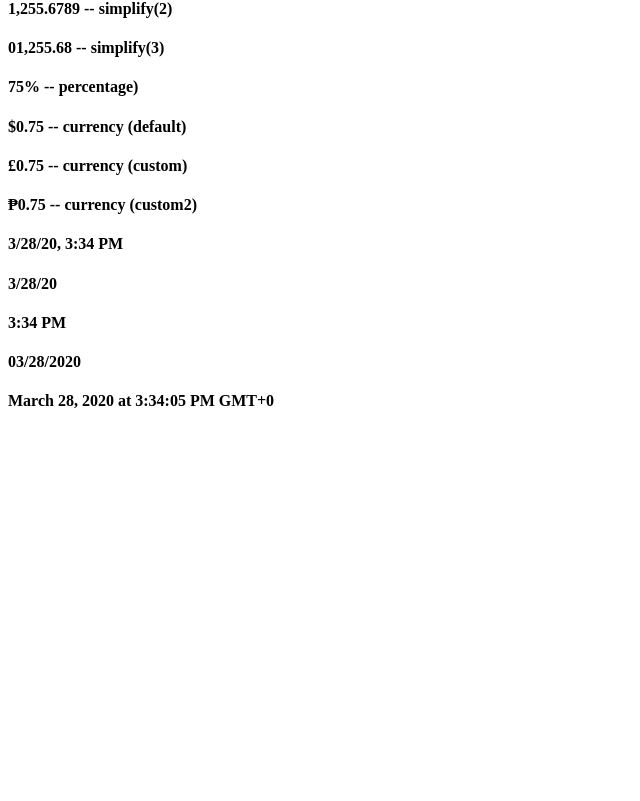
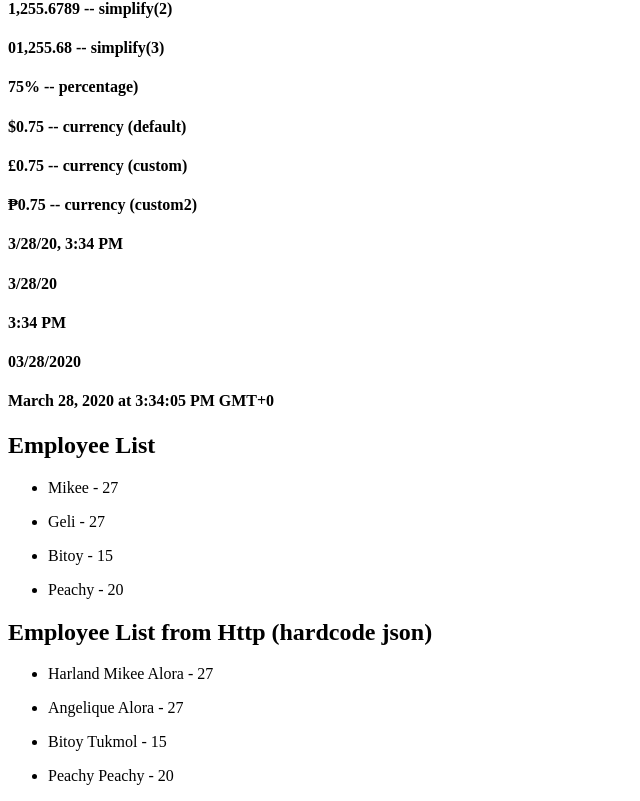
Before and after one commit to mikee223/AngularBeginner, an Angular app: page / in a window 1280 px wide. Shown: the part 978-1779 px from the top of the page, without its empty margins (0-640 px from the left). Before the commit the page ends 1410 px from the top, so only its background shows below. Built offline with nearby package versions, Linux system fonts and the light colour scheme.

Commit message:
commit from pc - services and http lesson

```diff
--- a/src/app/app.component.html
+++ b/src/app/app.component.html
@@ -112,3 +112,4 @@
 <h4>{{pipeDate | date:'long'}}</h4>
 
 <!-- Services  -->
+<app-employee></app-employee>
--- a/src/app/app.component.ts
+++ b/src/app/app.component.ts
@@ -19,7 +19,7 @@ export class AppComponent {
   public italicClass = "text-italic";
   public clickVar: number = 0;
   public messageValue = "";
-  public ifCondition = true;
+  public ifCondition = false;
   public switchCase = "hello";
   public colors = ["red","blue","green","yellow"];
 
@@ -43,10 +43,10 @@ export class AppComponent {
   }
 
   public styleClass = {
-    color : "blue",
+    color : "pink",
     fontStyle : "italic",
     fontWeight : "bold",
-    fontFamily: "Courier New"
+    fontFamily: "Times New Roman"
   }
 
   title = 'Mike System';
--- a/src/app/app.module.ts
+++ b/src/app/app.module.ts
@@ -1,22 +1,30 @@
 import { BrowserModule } from '@angular/platform-browser';
 import { NgModule } from '@angular/core';
 import { FormsModule  } from "@angular/forms"; //import to use ngModel
+import { HttpClientModule } from '@angular/common/http'
 
 import { AppRoutingModule } from './app-routing.module';
 import { AppComponent } from './app.component';
 import { TestComponent } from './test/test.component';
+import { EmployeeComponent } from './employee/employee.component';
+
+
+//services import
+import { EmployeeService } from "./employee.service";
 
 @NgModule({
   declarations: [
     AppComponent,
-    TestComponent
+    TestComponent,
+    EmployeeComponent
   ],
   imports: [
     BrowserModule,
     AppRoutingModule,
-    FormsModule // import FormsModule
+    FormsModule, // import FormsModule
+    HttpClientModule //import HttpClientModule
   ],
-  providers: [],
+  providers: [EmployeeService],
   bootstrap: [AppComponent]
 })
 export class AppModule { }
--- /dev/null
+++ b/src/app/employee.service.ts
@@ -0,0 +1,28 @@
+import { Injectable } from '@angular/core';
+import { HttpClient} from '@angular/common/http';
+import { IEmployee } from './interface/employee';
+import { Observable } from 'rxjs';
+
+@Injectable({
+  providedIn: 'root'
+})
+export class EmployeeService {
+
+  constructor(private http: HttpClient) { }
+
+  getEmployees() {
+    return [
+      {"id":1, "name": "Mikee","age" : 27 },
+      { "id": 2, "name": "Geli", "age": 27 },
+      { "id": 3, "name": "Bitoy", "age": 15 },
+      { "id": 4, "name": "Peachy", "age": 20 }
+    ]
+  }
+
+  private _url: string ="/assets/data/EmployeeList.json";
+
+  getEmployees_http() : Observable<IEmployee[]> {
+    return this.http.get<IEmployee[]>(this._url);
+  }
+
+}
--- /dev/null
+++ b/src/app/employee/employee.component.html
@@ -0,0 +1,11 @@
+<h2>Employee List</h2>
+
+<ul *ngFor="let employee of employees">
+    <li>{{employee.name}} - {{employee.age}}</li>
+</ul>
+
+<h2>Employee List from Http (hardcode json)</h2>
+
+<ul *ngFor="let employee of employeesHttp">
+    <li>{{employee.name}} - {{employee.age}}</li>
+</ul>
--- /dev/null
+++ b/src/app/employee/employee.component.ts
@@ -0,0 +1,21 @@
+import { Component, OnInit } from '@angular/core';
+import { EmployeeService } from '../employee.service';
+
+@Component({
+  selector: 'app-employee',
+  templateUrl: './employee.component.html',
+  styleUrls: ['./employee.component.css']
+})
+export class EmployeeComponent implements OnInit {
+  public employees = [];
+  public employeesHttp = [];
+
+
+  constructor(private _employeeService: EmployeeService) { }
+
+  ngOnInit(): void {
+    this.employees = this._employeeService.getEmployees();
+    this._employeeService.getEmployees_http().subscribe(data => this.employeesHttp = data);
+  }
+
+}
--- /dev/null
+++ b/src/app/interface/employee.ts
@@ -0,0 +1,7 @@
+//this serves as model
+
+export interface IEmployee {
+    id:number,
+    name:string,
+    age:number
+}
--- /dev/null
+++ b/src/assets/data/EmployeeList.json
@@ -0,0 +1,22 @@
+[
+    {
+        "id": 1,
+        "name": "Harland Mikee Alora",
+        "age": 27
+    },
+    {
+        "id": 2,
+        "name": "Angelique Alora",
+        "age": 27
+    },
+    {
+        "id": 3,
+        "name": "Bitoy Tukmol",
+        "age": 15
+    },
+    {
+        "id": 4,
+        "name": "Peachy Peachy",
+        "age": 20
+    }
+]
```
Also changed, not shown: src/app/employee/employee.component.css (added), 1 other file (tests, documents, lock files or other folders).
